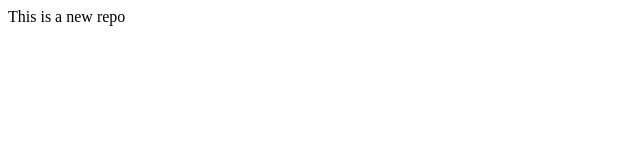
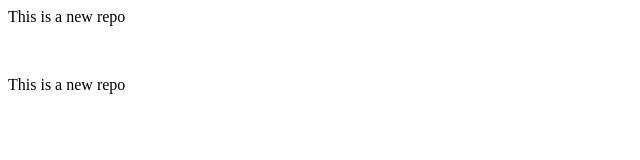
Before and after one commit to kamrul3572/Localrepo, a plain HTML site: page index.html in a window 1280 px wide. Shown: the whole page, without its empty margins (0-640 px from the left). Drawn offline with Linux system fonts and the light colour scheme.

Commit message:
add new repo

```diff
--- a/index.html
+++ b/index.html
@@ -1 +1,3 @@
 <p> This is a new repo </p>
+<br>
+<p> This is a new repo </p>
```
